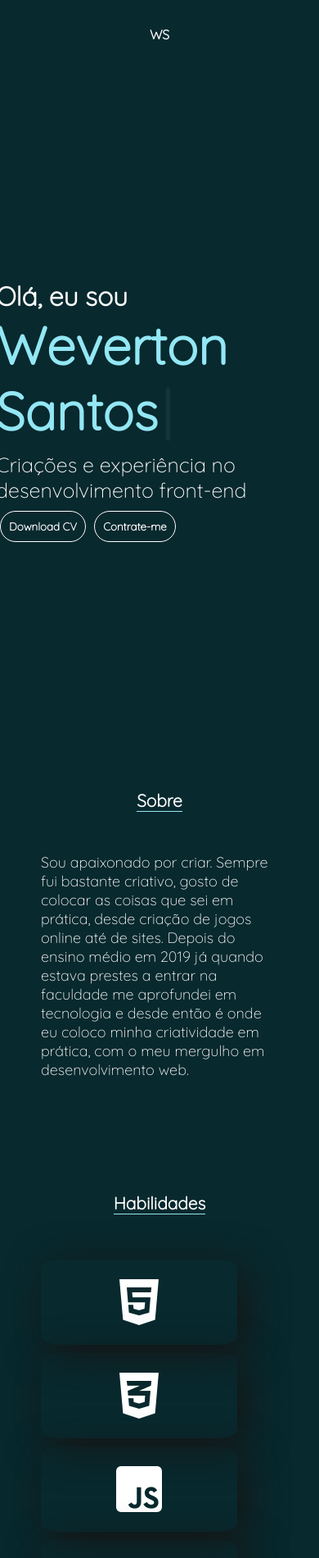
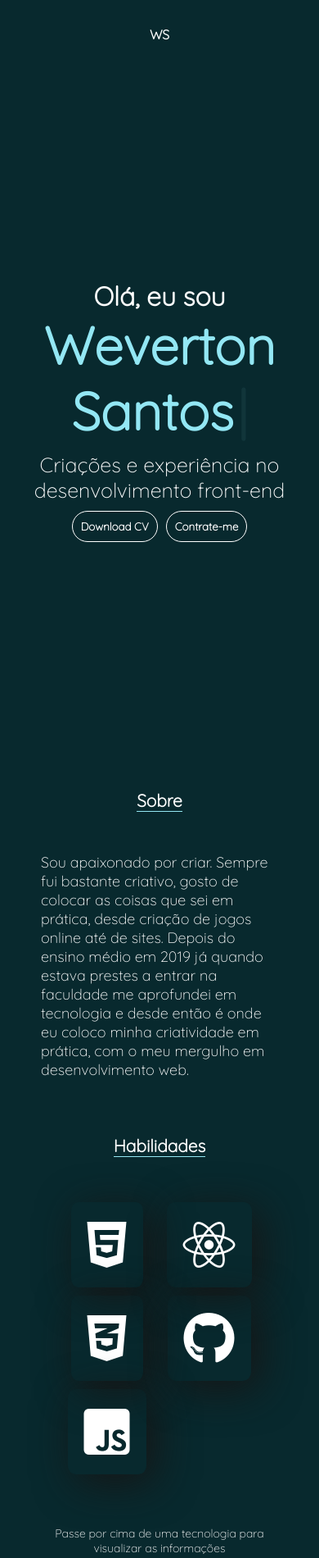
Before and after one commit to wevertonsantos/portfolio-weverton, a React (Create React App) app: page / in a window 390 px wide. Shown: the top 1900 px of the page at 82% size. Built offline with nearby package versions, Linux system fonts and the light colour scheme; the HTML template or start-up script is replaced by a standard one.

Commit message:
espaçamentos

```diff
--- a/src/componentes/Apresentacao/Apresentacao.css
+++ b/src/componentes/Apresentacao/Apresentacao.css
@@ -86,7 +86,7 @@
 
 @media (max-width:460px) {
     .apresentacao{
-        width: 100%;
+        text-align: center;
         padding: 0;
     }
     .apresentacao img{
--- a/src/componentes/Habilidades/Habilidades.css
+++ b/src/componentes/Habilidades/Habilidades.css
@@ -65,15 +65,12 @@
 
     .tecnologias div{
         margin-top: 0;
-        display: grid;
+        padding: 0;
+        margin-bottom: 50px;
     }
 
     .explicacao{
         text-align: center;
-        margin-top: 50px;
         margin-left: 0;
     }
-    .tecnologias-container{
-        margin-bottom: 10px;
-    }
 }
```
